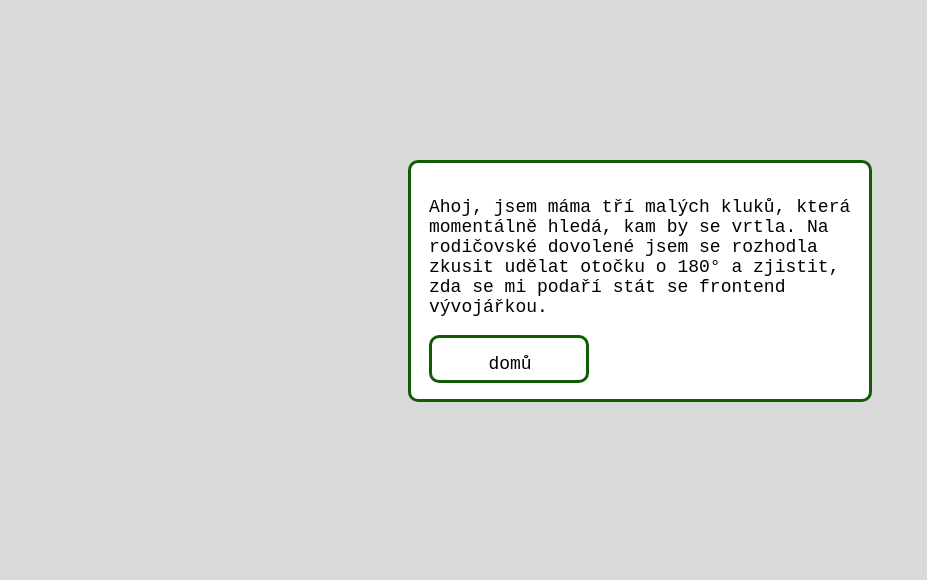
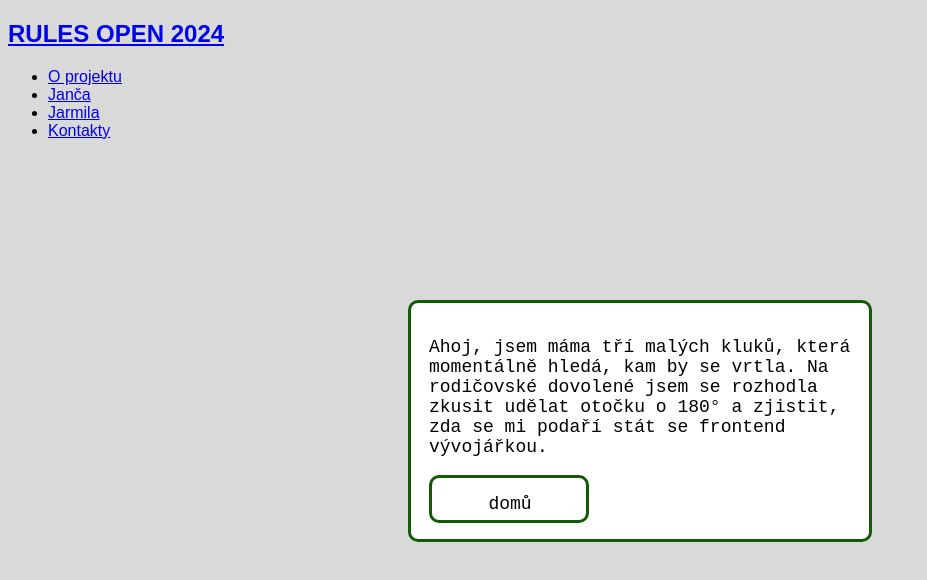
Before and after one commit to JanaDolejsi/o-projektu, a plain HTML site: page janca.html in a window 1280 px wide. Shown: the whole page, without its empty margins (0-927 px from the left). Drawn offline with Linux system fonts and the light colour scheme.

Commit message:
Přidáno menu a link na font

```diff
--- a/janca.html
+++ b/janca.html
@@ -1,16 +1,37 @@
 <!DOCTYPE html>
 <html lang="en">
-<head>
-    <meta charset="UTF-8">
-    <meta name="viewport" content="width=device-width, initial-scale=1.0">
-    <link rel="stylesheet" href="style.css">
+  <head>
+    <meta charset="UTF-8" />
+    <meta name="viewport" content="width=device-width, initial-scale=1.0" />
+    <link rel="stylesheet" href="style.css" />
     <script type="module" src="script.js"></script>
-    <title>Document</title>
-</head>
-<body>
+    <title>Rules Open 2024 | Autorka Janča</title>
+
+    <!-- Prolinkování písma -->
+    <link rel="preconnect" href="https://fonts.googleapis.com" />
+    <link rel="preconnect" href="https://fonts.gstatic.com" crossorigin />
+    <link
+      href="https://fonts.googleapis.com/css2?family=Michroma&display=swap"
+      rel="stylesheet"
+    />
+  </head>
+  <body>
+    <nav class="menu">
+        <a href="index.html" class="menu__home"><h1 class="menu__title">RULES OPEN 2024</h1></a>
+      <ul class="menu__sidebar">
+        <li><a href="projekt.html">O projektu</a></li>
+        <li><a href="janca.html">Janča</a></li>
+        <li><a href="jarca.html">Jarmila</a></li>
+        <li><a href="kontakty.html">Kontakty</a></li>
+      </ul>
+    </nav>
     <div class="janca_info">
-        <p>Ahoj, jsem máma tří malých kluků, která momentálně hledá, kam by se vrtla. Na rodičovské dovolené jsem se rozhodla zkusit udělat otočku o 180° a zjistit, zda se mi podaří stát se frontend vývojářkou.</p>
-        <a href="index.html"><button>domů</button></a>
+      <p>
+        Ahoj, jsem máma tří malých kluků, která momentálně hledá, kam by se
+        vrtla. Na rodičovské dovolené jsem se rozhodla zkusit udělat otočku o
+        180° a zjistit, zda se mi podaří stát se frontend vývojářkou.
+      </p>
+      <a href="index.html"><button>domů</button></a>
     </div>
-</body>
+  </body>
 </html>
```
